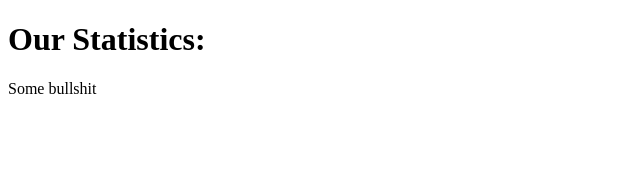
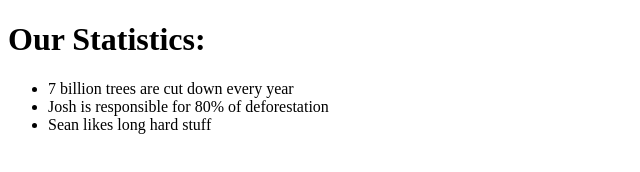
Before and after one commit to KevinX8/EOTW, a plain HTML site: page Project/Stats&Facts.html in a window 1280 px wide. Shown: the whole page, without its empty margins (0-640 px from the left). Drawn offline with Linux system fonts and the light colour scheme.

Commit message:
added some facts

```diff
--- a/Project/Stats&Facts.html
+++ b/Project/Stats&Facts.html
@@ -5,6 +5,10 @@
 </head>
 <body>
  <h1>Our Statistics:</h1>
- <p>Some bullshit</p>
+ <ul>
+   <li>7 billion trees are cut down every year</li>
+   <li>Josh is responsible for 80% of deforestation</li>
+   <li>Sean likes long hard stuff</li>
+ </ul>
 </body>
 </html>
```
